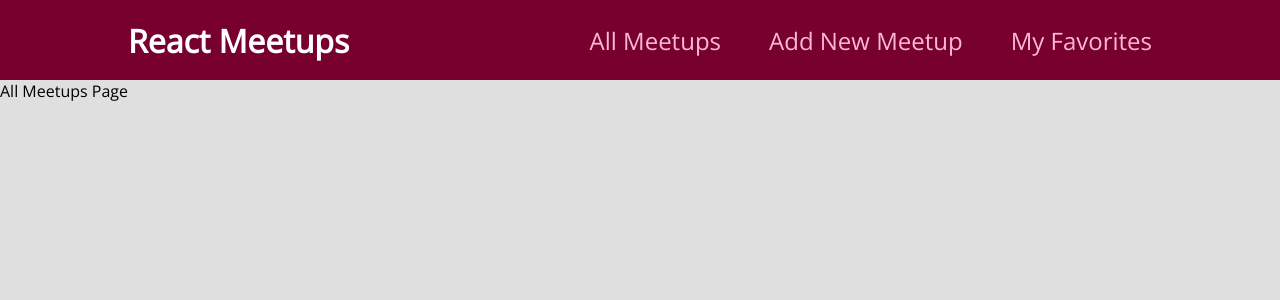
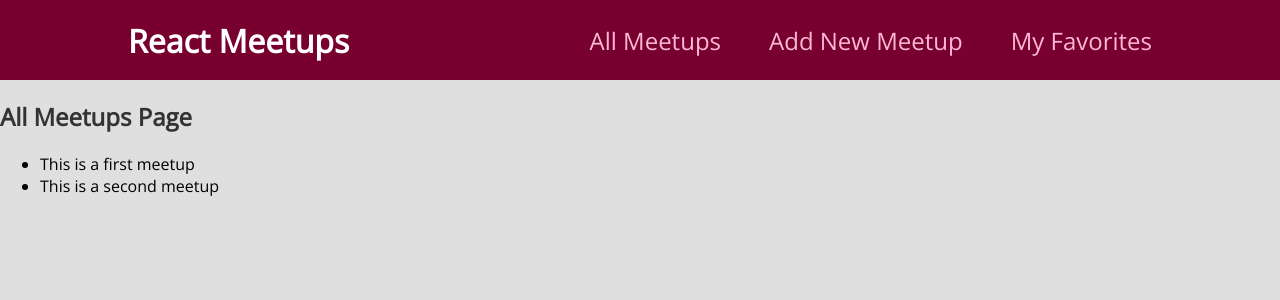
Before and after one commit to jerednav/reactdemo, a React (Create React App) app: page / in a window 1280 px wide. Shown: the top 300 px of the page. Built offline with nearby package versions, Linux system fonts and the light colour scheme.

Commit message:
added list array using map

```diff
--- a/src/pages/AllMeetups.js
+++ b/src/pages/AllMeetups.js
@@ -1,7 +1,34 @@
+const DUMMY_DATA = [
+    {
+      id: 'm1',
+      title: 'This is a first meetup',
+      image:
+        'https://upload.wikimedia.org/wikipedia/commons/thumb/d/d3/Stadtbild_M%C3%BCnchen.jpg/2560px-Stadtbild_M%C3%BCnchen.jpg',
+      address: 'Meetupstreet 5, 12345 Meetup City',
+      description:
+        'This is a first, amazing meetup which you definitely should not miss. It will be a lot of fun!',
+    },
+    {
+      id: 'm2',
+      title: 'This is a second meetup',
+      image:
+        'https://upload.wikimedia.org/wikipedia/commons/thumb/d/d3/Stadtbild_M%C3%BCnchen.jpg/2560px-Stadtbild_M%C3%BCnchen.jpg',
+      address: 'Meetupstreet 5, 12345 Meetup City',
+      description:
+        'This is a first, amazing meetup which you definitely should not miss. It will be a lot of fun!',
+    },
+  ];
+
+
 function AllMeetupsPage(){
-    return <div>
-     All Meetups Page
-     </div>
+    return <section>
+     <h1>All Meetups Page </h1>
+     <ul>
+    {DUMMY_DATA.map((meetup) => {
+        return <li key={meetup.id}>{meetup.title}</li>
+    })}
+    </ul>
+     </section>
  }
 
  export default AllMeetupsPage;
```
